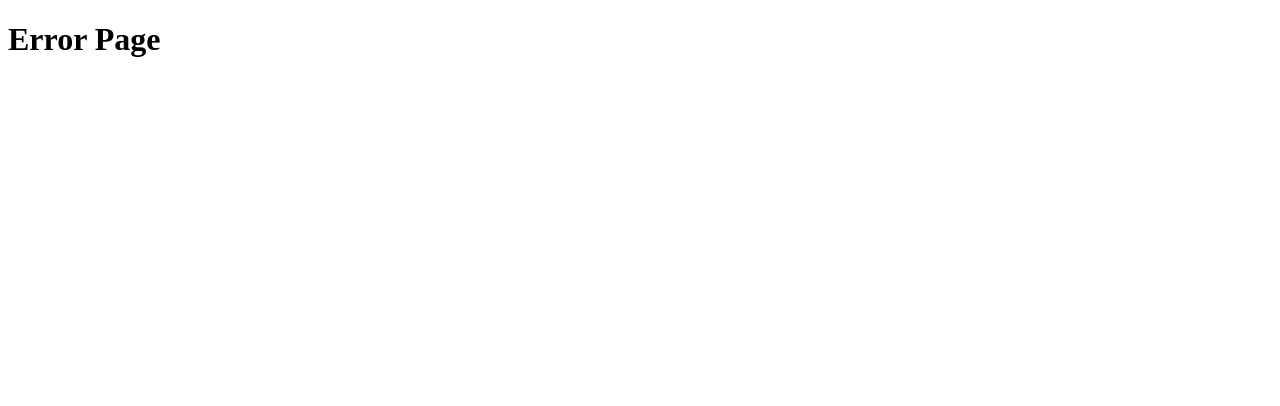
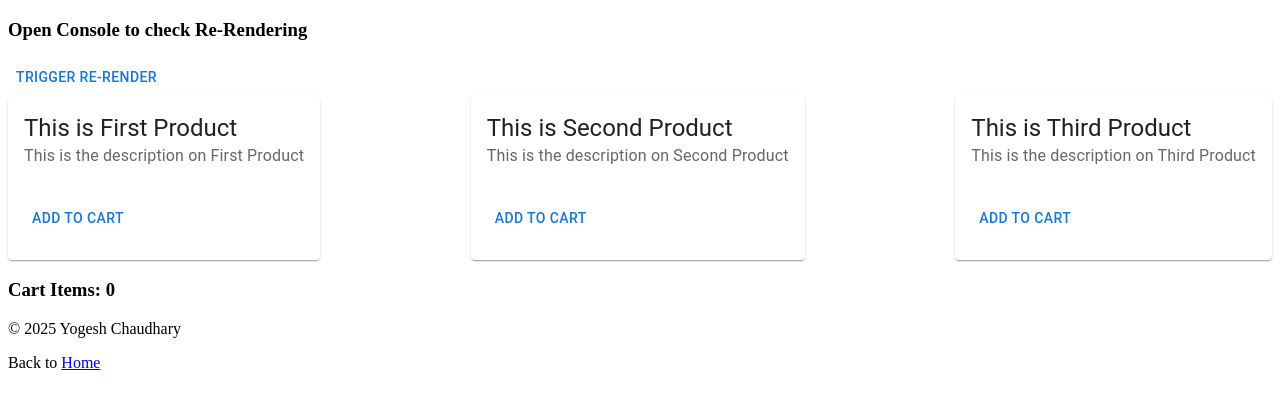
Before and after one commit to yogeshCelestial/react-19, a React (Vite) app: page /useCallback in a window 1280 px wide. Before the commit this address had no page. Shown: the top 406 px of the page. Built offline with nearby package versions, Linux system fonts and the light colour scheme.

Commit message:
useCallback React.memo

```diff
--- a/src/App.js
+++ b/src/App.js
@@ -18,6 +18,9 @@ const App = () => {
         <li>
           <Link to="/useMemo">useMemo</Link>
         </li>
+        <li>
+          <Link to="/useCallback">useCallback & React.memo</Link>
+        </li>
       </ul>
     </div>
   );
--- a/src/Router.js
+++ b/src/Router.js
@@ -5,6 +5,7 @@ import { FirstContextComponent } from "./hooks";
 import ReducerComp from "./components/Reducer";
 import Memo from "./components/Memo";
 import WithFooterLayout from "./components/Footer";
+import UseCallbackComp from "./components/UseCallback";
 
 const router = createBrowserRouter([
   {
@@ -32,6 +33,14 @@ const router = createBrowserRouter([
       </WithFooterLayout>
     ),
   },
+  {
+    path: "/useCallback",
+    element: (
+      <WithFooterLayout>
+        <UseCallbackComp />
+      </WithFooterLayout>
+    ),
+  },
 ]);
 
 export default router;
--- /dev/null
+++ b/src/components/UseCallback.js
@@ -0,0 +1,78 @@
+import {
+  Button,
+  Card,
+  CardActionArea,
+  CardContent,
+  CardHeader,
+  Typography,
+} from "@mui/material";
+import { Box } from "@mui/system";
+import React, { useCallback, useMemo, useState } from "react";
+
+const UseCallbackComp = () => {
+  const [cart, setCart] = useState([]);
+  const [counter, setCounter] = useState(1);
+  console.log("Parent Component Rendered");
+
+  // useMemo will not let create a new reference on every render for products
+  const products = useMemo(
+    () => [
+      {
+        id: 1,
+        title: "This is First Product",
+        description: "This is the description on First Product",
+      },
+      {
+        id: 2,
+        title: "This is Second Product",
+        description: "This is the description on Second Product",
+      },
+      {
+        id: 3,
+        title: "This is Third Product",
+        description: "This is the description on Third Product",
+      },
+    ],
+    []
+  );
+
+  // useCallback doesn't let create a new function reference on every render
+  const addToCart = useCallback((id) => {
+    setCart((prev) => [...prev, id]);
+  }, []);
+
+  return (
+    <Box>
+      <h3>Open Console to check Re-Rendering</h3>
+      <Button type="button" onClick={() => setCounter(counter + 1)}>
+        Trigger Re-Render
+      </Button>
+      <Box sx={{ display: "flex", justifyContent: "space-between" }}>
+        {products.map((prd) => (
+          <CardComp key={prd.id} product={prd} handler={addToCart} />
+        ))}
+      </Box>
+
+      <h3> Cart Items: {cart.length}</h3>
+    </Box>
+  );
+};
+
+// React.memo ensures that component will not re-render until props changed
+const CardComp = React.memo(({ product, handler }) => {
+  console.log("Card Component Rendered");
+  return (
+    <Card>
+      <CardHeader title={product.title} subheader={product.description} />
+      <CardContent
+        children={
+          <Button type="button" onClick={() => handler(product.id)}>
+            Add to Cart
+          </Button>
+        }
+      />
+    </Card>
+  );
+});
+
+export default UseCallbackComp;
```
